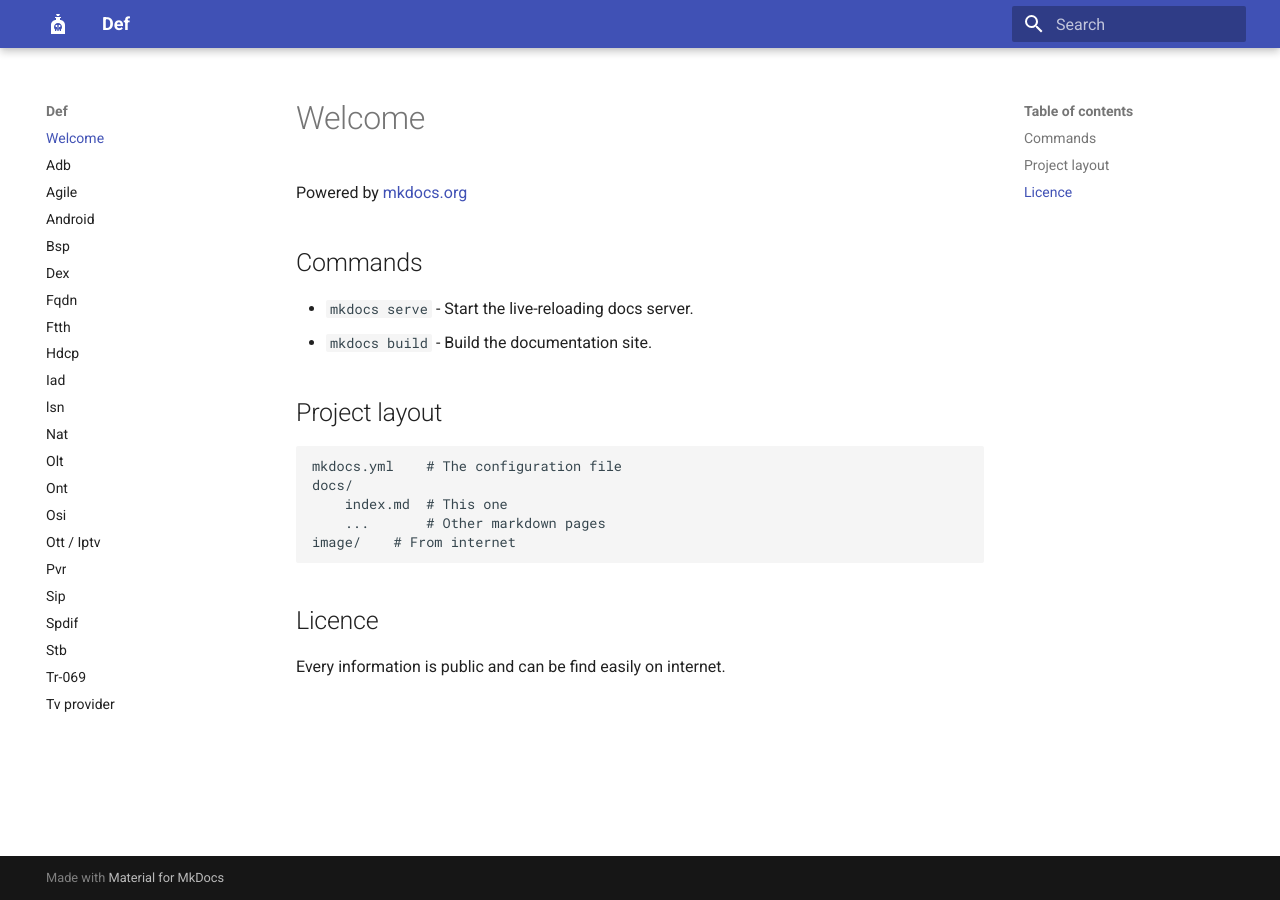
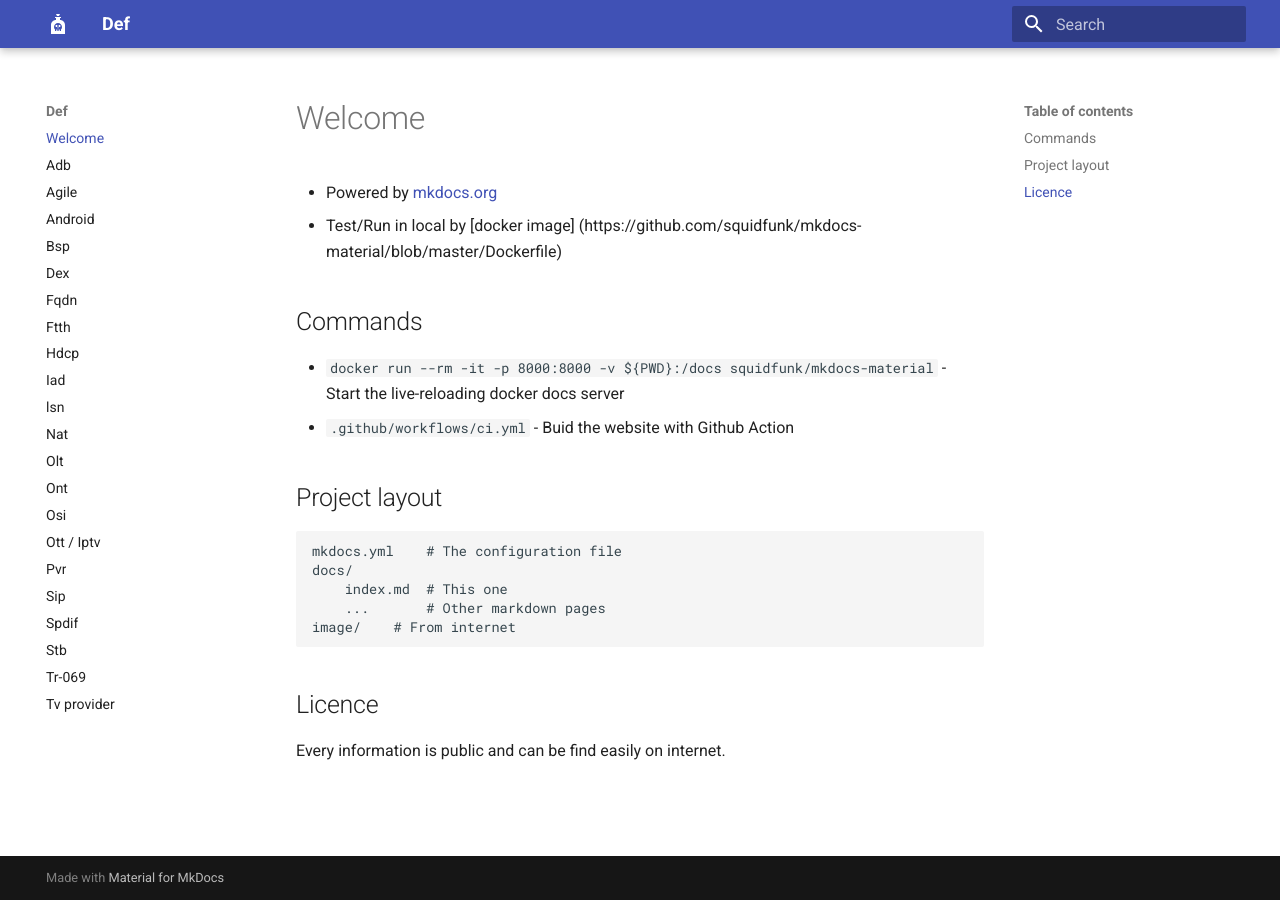
Before and after one commit to torrentcome/def, an MkDocs documentation site: the page built from docs/index.md, in a window 1280 px wide. Built offline with MkDocs 1.6.1 and Material for MkDocs 9.7.7, drawn with Linux system fonts in a browser that asks for light colours.

Commit message:
info index

```diff
--- a/docs/index.md
+++ b/docs/index.md
@@ -1,11 +1,12 @@
 # Welcome
 
-Powered by [mkdocs.org](https://squidfunk.github.io/mkdocs-material/)
+ * Powered by [mkdocs.org](https://squidfunk.github.io/mkdocs-material/)
+ * Test/Run in local by [docker image] (https://github.com/squidfunk/mkdocs-material/blob/master/Dockerfile)
 
 ## Commands
 
-* `mkdocs serve` - Start the live-reloading docs server.
-* `mkdocs build` - Build the documentation site.
+* `docker run --rm -it -p 8000:8000 -v ${PWD}:/docs squidfunk/mkdocs-material` - Start the live-reloading docker docs server
+* `.github/workflows/ci.yml` - Buid the website with Github Action
 
 ## Project layout
 
```
